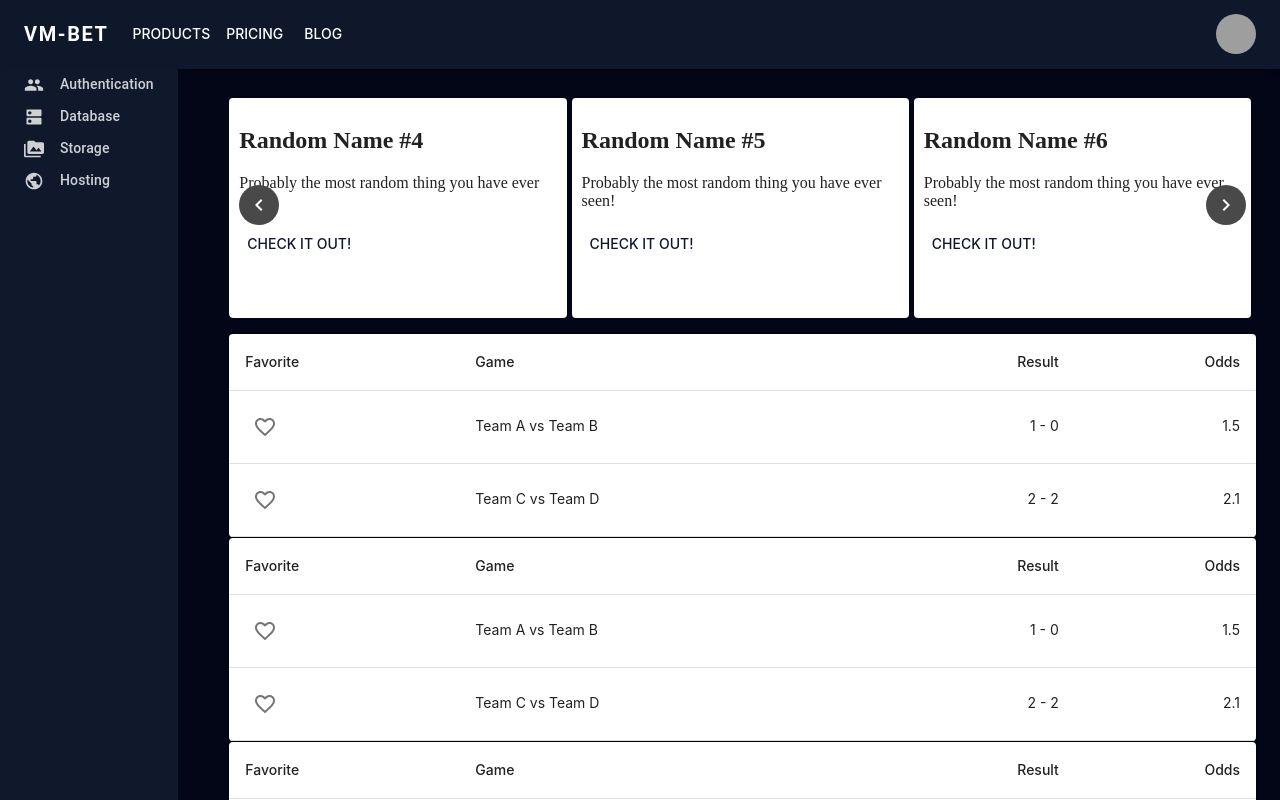
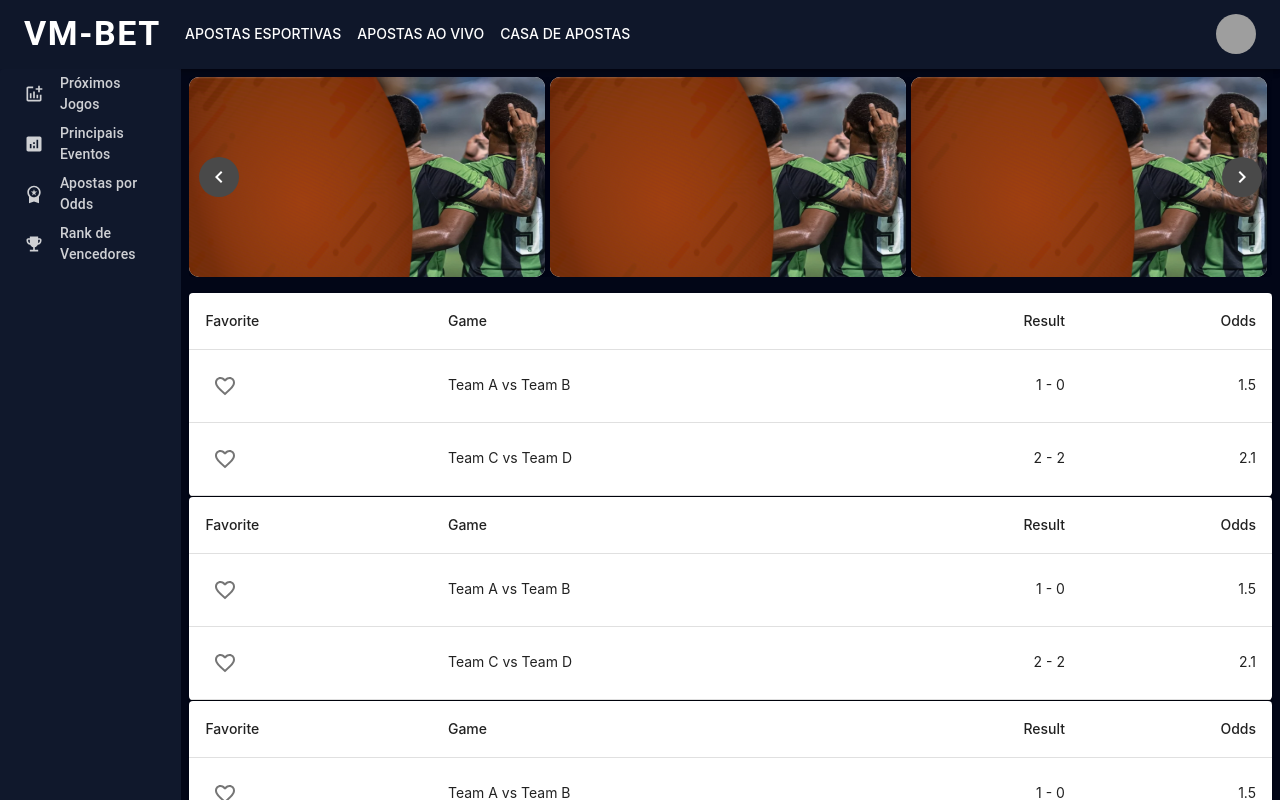
Before and after one commit to lucaslucenagithub/vm-bet-app, a Next.js app in the folder web/: page / in a window 1280 px wide. Shown: the top 800 px of the page. Built offline with nearby package versions, Linux system fonts and the light colour scheme; grey boxes are pictures that could not be loaded.

Commit message:
adding images to cards carousel

```diff
--- a/web/src/components/bets-carousel.tsx
+++ b/web/src/components/bets-carousel.tsx
@@ -1,82 +1,41 @@
 import React from 'react';
 import Carousel from 'react-material-ui-carousel'
 import { Paper, Button, Box, Card, Grid } from '@mui/material'
+import Image from 'next/image'
 
 export default function BetsCarousel(props) {
     var data = [
         {
             name: "Random Name #1",
             description: "Probably the most random thing you have ever seen!",
-            content: [{
-                name: "Random Name #2",
-                description: "Hello World!"
-            },
-            {
-                name: "Random Name #2",
-                description: "Hello World!"
-            }]
+            image: '/America-MG-team-photo-imago-540x600.webp'
         },
         {
             name: "Random Name #2",
             description: "Probably the most random thing you have ever seen!",
-            content: [{
-                name: "Random Name #2",
-                description: "Hello World!"
-            },
-            {
-                name: "Random Name #2",
-                description: "Hello World!"
-            }]
+            image: '/America-MG-team-photo-imago-540x600.webp'
         }, {
             name: "Random Name #3",
             description: "Probably the most random thing you have ever seen!",
-            content: [{
-                name: "Random Name #2",
-                description: "Hello World!"
-            },
-            {
-                name: "Random Name #2",
-                description: "Hello World!"
-            }]
+            image: '/America-MG-team-photo-imago-540x600.webp'
         }, {
             name: "Random Name #4",
             description: "Probably the most random thing you have ever seen!",
-            content: [{
-                name: "Random Name #2",
-                description: "Hello World!"
-            },
-            {
-                name: "Random Name #2",
-                description: "Hello World!"
-            }]
+            image: '/America-MG-team-photo-imago-540x600.webp'
         }, {
             name: "Random Name #5",
             description: "Probably the most random thing you have ever seen!",
-            content: [{
-                name: "Random Name #2",
-                description: "Hello World!"
-            },
-            {
-                name: "Random Name #2",
-                description: "Hello World!"
-            }]
+            image: '/America-MG-team-photo-imago-540x600.webp'
         }, {
             name: "Random Name #6",
             description: "Probably the most random thing you have ever seen!",
-            content: [{
-                name: "Random Name #2",
-                description: "Hello World!"
-            },
-            {
-                name: "Random Name #2",
-                description: "Hello World!"
-            }]
+            image: '/America-MG-team-photo-imago-540x600.webp'
         },
     ]
 
     const sliderItems: number = 3
 
-    let items = []
+    let items: any[] = []
 
     for (let i = 0; i < data.length; i += sliderItems) {
         if (i % sliderItems === 0) {
@@ -86,11 +45,11 @@ export default function BetsCarousel(props) {
                     className="Banner"
                     key={i.toString()}
                     color='secondary.main'
-                    sx={{ backgroundColor: 'secondary.main', border:  'none', boxShadow: 'none' }}
+                    sx={{ backgroundColor: 'secondary.main', border: 'none', boxShadow: 'none' }}
                 >
                     <Box display={'flex'}>
                         {data.slice(i, i + sliderItems).map((da, index) => {
-                            return <Item key={index.toString()} item={da} />
+                            return <Item key={index.toString()} item={da} image={da.image} />
                         })}
                     </Box>
                 </Card>
@@ -109,18 +68,31 @@ export default function BetsCarousel(props) {
                 {items}
             </Carousel>
         </Box>
-    );
+    )
 }
 
 function Item(props) {
     return (
-        <Paper sx={{ padding: '10px', height: '200px', marginRight: '5px', marginTop: '5px' }}>
-            <h2>{props.item.name}</h2>
-            <p>{props.item.description}</p>
+        <Paper elevation={3} sx={{ height: '200px', width: '400px', marginRight: '5px', borderRadius: '10px', display: 'flex', flexDirection: 'column', position: 'relative' }}>
 
-            <Button className="CheckButton">
-                Check it out!
-            </Button>
+            <Box display={'flex'}>
+                <Image
+                    alt="circle"
+                    src={'/circle-bets-cards-320x160.webp'}
+                    width={320}
+                    height={200}
+                    style={{ borderRadius: '10px', position: 'absolute',  top: '0', left: '0', zIndex: 1  }}
+                />
+
+                <Image
+                    alt="team"
+                    src={props.item.image ?? ''}
+                    width={230}
+                    height={200}
+                    style={{ borderRadius: '10px',  position: 'absolute',  top: '0', right: '0' }}
+                />
+            </Box>
+
         </Paper>
     )
 }
--- a/web/src/components/responsive-app-bar.tsx
+++ b/web/src/components/responsive-app-bar.tsx
@@ -13,8 +13,8 @@ import Tooltip from '@mui/material/Tooltip';
 import MenuItem from '@mui/material/MenuItem';
 import AdbIcon from '@mui/icons-material/Adb';
 
-const pages = ['Products', 'Pricing', 'Blog'];
-const settings = ['Profile', 'Account', 'Dashboard', 'Logout'];
+const pages = ['APOSTAS ESPORTIVAS', 'APOSTAS AO VIVO', 'CASA DE APOSTAS'];
+const settings = ['Criar Aposta', 'Configurações', 'Dashboard', 'Sair'];
 
 function ResponsiveAppBar() {
   const [anchorElNav, setAnchorElNav] = React.useState<null | HTMLElement>(null);
@@ -41,7 +41,7 @@ function ResponsiveAppBar() {
         <Toolbar disableGutters>
           {/* <AdbIcon sx={{ display: { xs: 'none', md: 'flex' }, mr: 1 }} /> */}
           <Typography
-            variant="h6"
+            variant="h4"
             noWrap
             component="a"
             href="/"
@@ -126,7 +126,7 @@ function ResponsiveAppBar() {
           </Box>
 
           <Box sx={{ flexGrow: 0 }}>
-            <Tooltip title="Open settings">
+            <Tooltip title="Meu perfil">
               <IconButton onClick={handleOpenUserMenu} sx={{ p: 0 }}>
                 <Avatar alt="Remy Sharp" src="/static/images/avatar/2.jpg" />
               </IconButton>
--- a/web/src/components/side-app-bar.tsx
+++ b/web/src/components/side-app-bar.tsx
@@ -18,12 +18,13 @@ import People from '@mui/icons-material/People';
 import PermMedia from '@mui/icons-material/PermMedia';
 import Dns from '@mui/icons-material/Dns';
 import Public from '@mui/icons-material/Public';
+import { Addchart, Analytics, EmojiEvents, WorkspacePremium } from '@mui/icons-material';
 
 const data = [
-  { icon: <People />, label: 'Authentication' },
-  { icon: <Dns />, label: 'Database' },
-  { icon: <PermMedia />, label: 'Storage' },
-  { icon: <Public />, label: 'Hosting' },
+  { icon: <Addchart />, label: 'Próximos Jogos' },
+  { icon: <Analytics />, label: 'Principais Eventos' },
+  { icon: <WorkspacePremium />, label: 'Apostas por Odds' },
+  { icon: <EmojiEvents />, label: 'Rank de Vencedores' },
 ];
 
 const FireNav = styled(List)<{ component?: React.ElementType }>({
@@ -42,7 +43,7 @@ const FireNav = styled(List)<{ component?: React.ElementType }>({
 
 export default function CustomizedList() {
   return (
-    <Box sx={{ display: 'flex', width: '20%', margin: 0 }}>
+    <Box sx={{ display: 'flex', margin: 0 }}>
       <ThemeProvider
         theme={createTheme({
           components: {
--- a/web/src/pages/index.tsx
+++ b/web/src/pages/index.tsx
@@ -16,7 +16,7 @@ export default function Home() {
         <ResponsiveAppBar />
         <Box display={'flex'}>
           <SideAppBar />
-          <Box display={'flex'} flexDirection={'column'} width={'100%'} p={3}>
+          <Box display={'flex'} flexDirection={'column'} width={'100%'} p={1}>
             <BetsCarousel />
             <EventsTable />
             <Divider />
```
Also changed, not shown: web/public/America-MG-team-photo-imago-540x600.webp (added), web/public/circle-bets-cards-320x160.webp (added).
